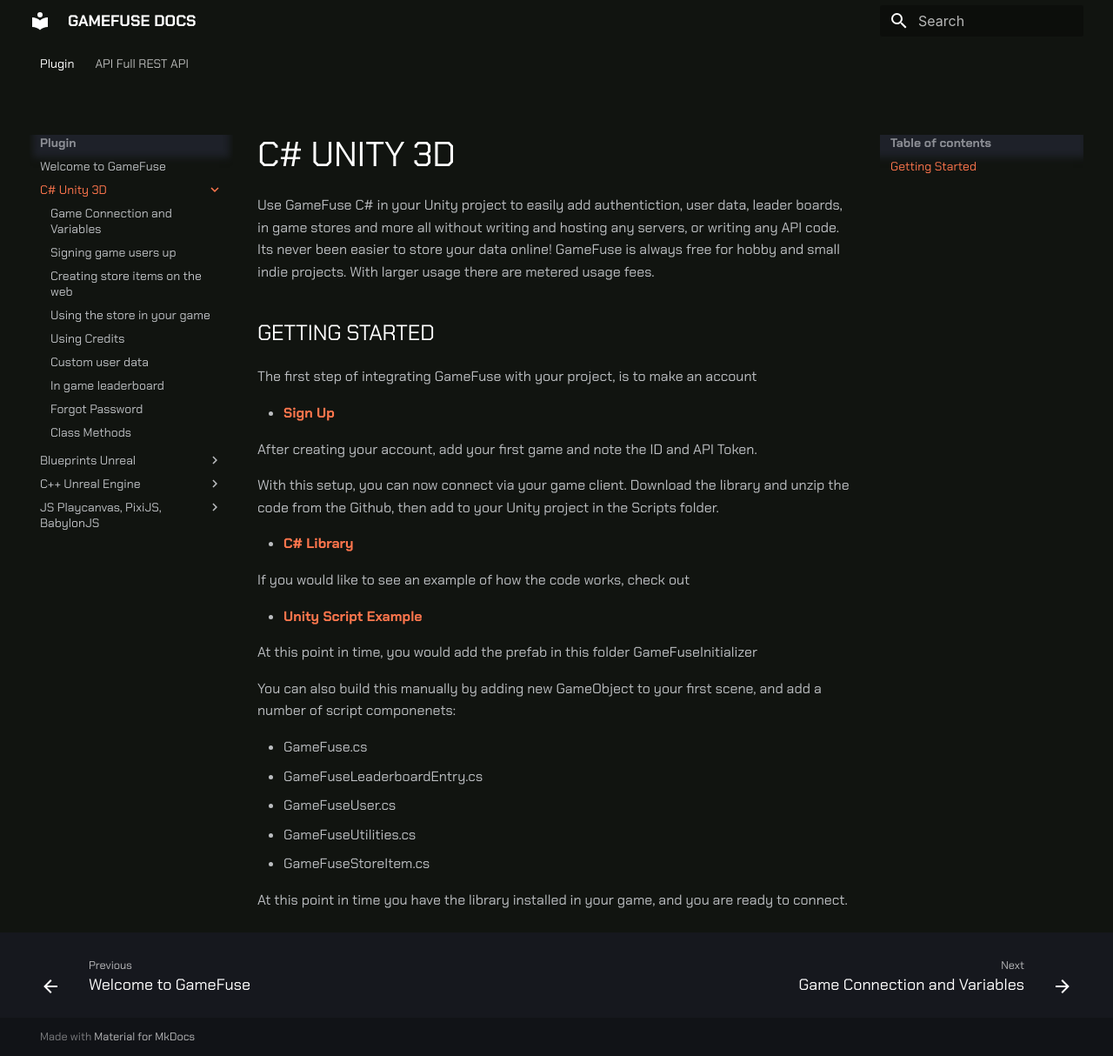
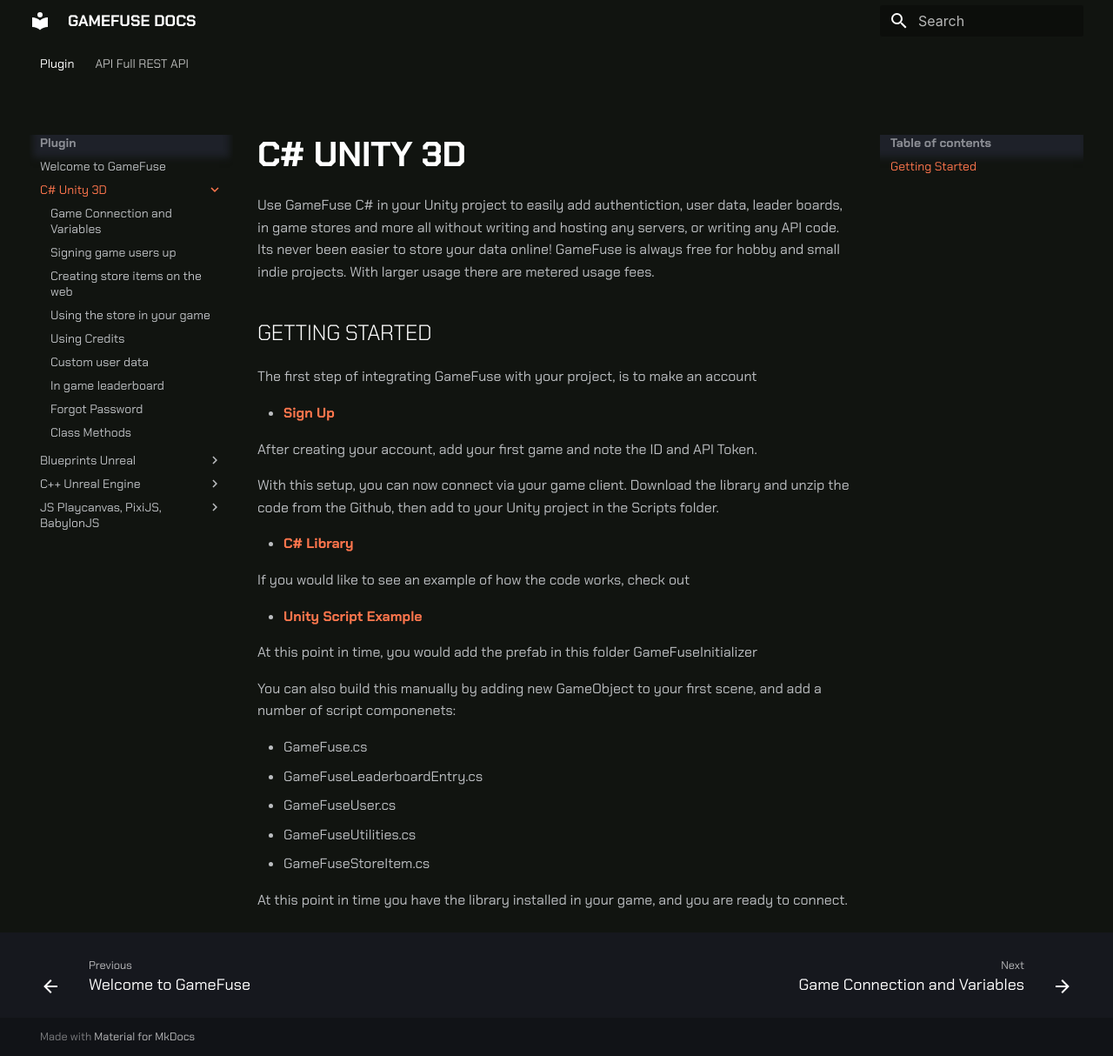
Before and after one commit to game-fuse/gamefusedocs, an MkDocs documentation site: the page built from docs/C# Unity 3D/getting started.md, in a window 1280 px wide and 1214 px high. Shown: the whole window at 87% size. Built offline with MkDocs 1.6.1 and Material for MkDocs 9.7.7, drawn with Linux system fonts in a browser that asks for light colours; some web fonts are replaced.

Commit message:
more css

```diff
--- a/docs/custom.css
+++ b/docs/custom.css
@@ -15,9 +15,9 @@
     font-size: 40px !important;
 }
 
-.md-typeset h1, .md-typeset h2 {
+ .md-typeset h2 {
     color: white !important;
-    font-weight: 400 !important;
+    font-weight: 300 !important;
     text-transform: uppercase !important;
     margin-bottom: 20px !important;
 }
```
